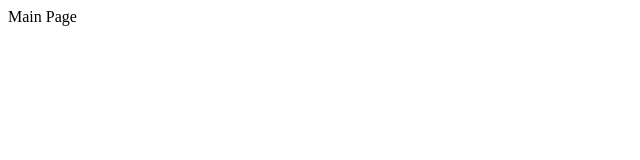
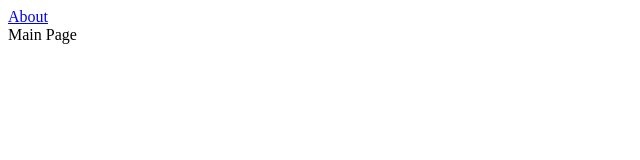
Before and after one commit to yelo-o/Client-CodingWReact, a React (Create React App) app: page / in a window 1280 px wide. Shown: the top 160 px of the page, without its empty margins (0-640 px from the left). Built offline with nearby package versions, Linux system fonts and the light colour scheme.

Commit message:
<Link>를 통한 이동

```diff
--- a/src/pages/MainPage.js
+++ b/src/pages/MainPage.js
@@ -1,7 +1,12 @@
+import { Link } from "react-router-dom";
+
 const MainPage = () => {
     return (
-        <div className=" text-exl">
-            <div>Main Page</div>
+        <div>
+            <div className="flex">
+            <Link to={'/about'}>About</Link>
+            </div>
+            <div className=" text-3xl">Main Page</div>
         </div>
     );
 }
```
